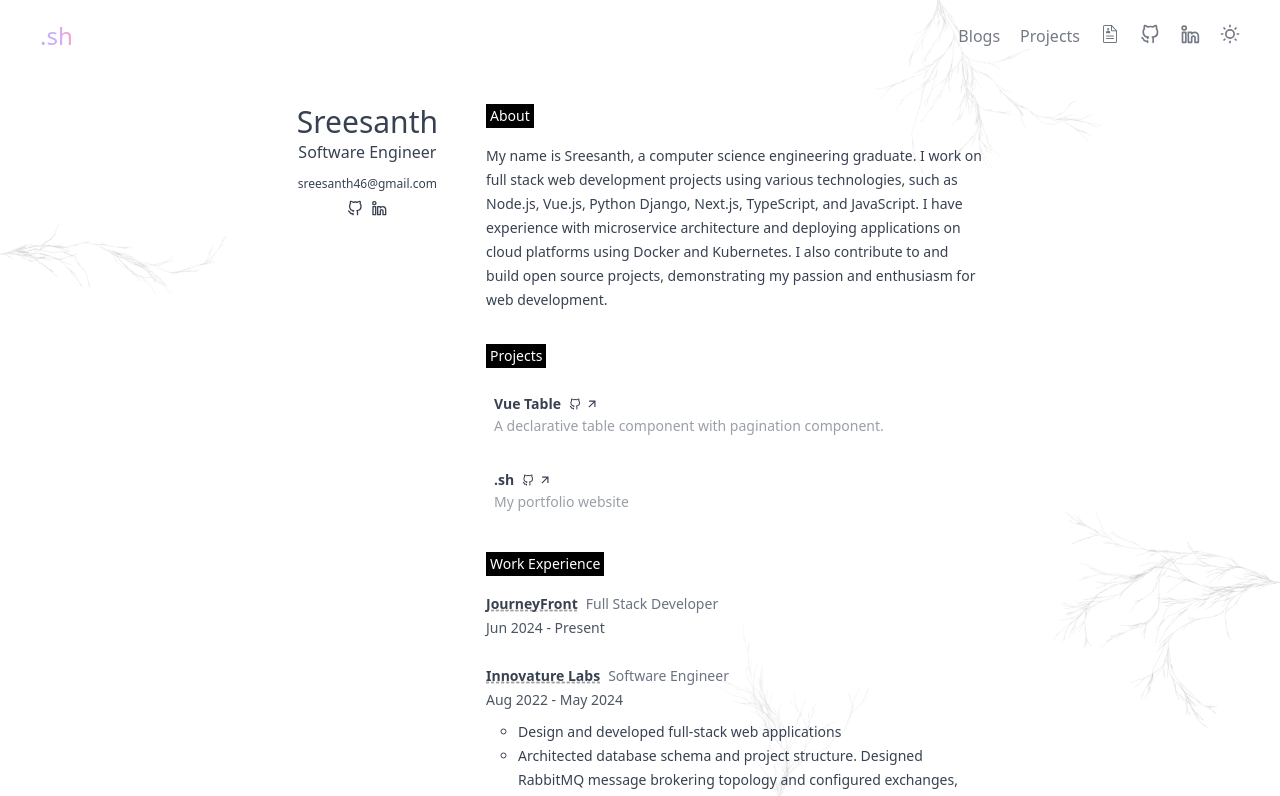
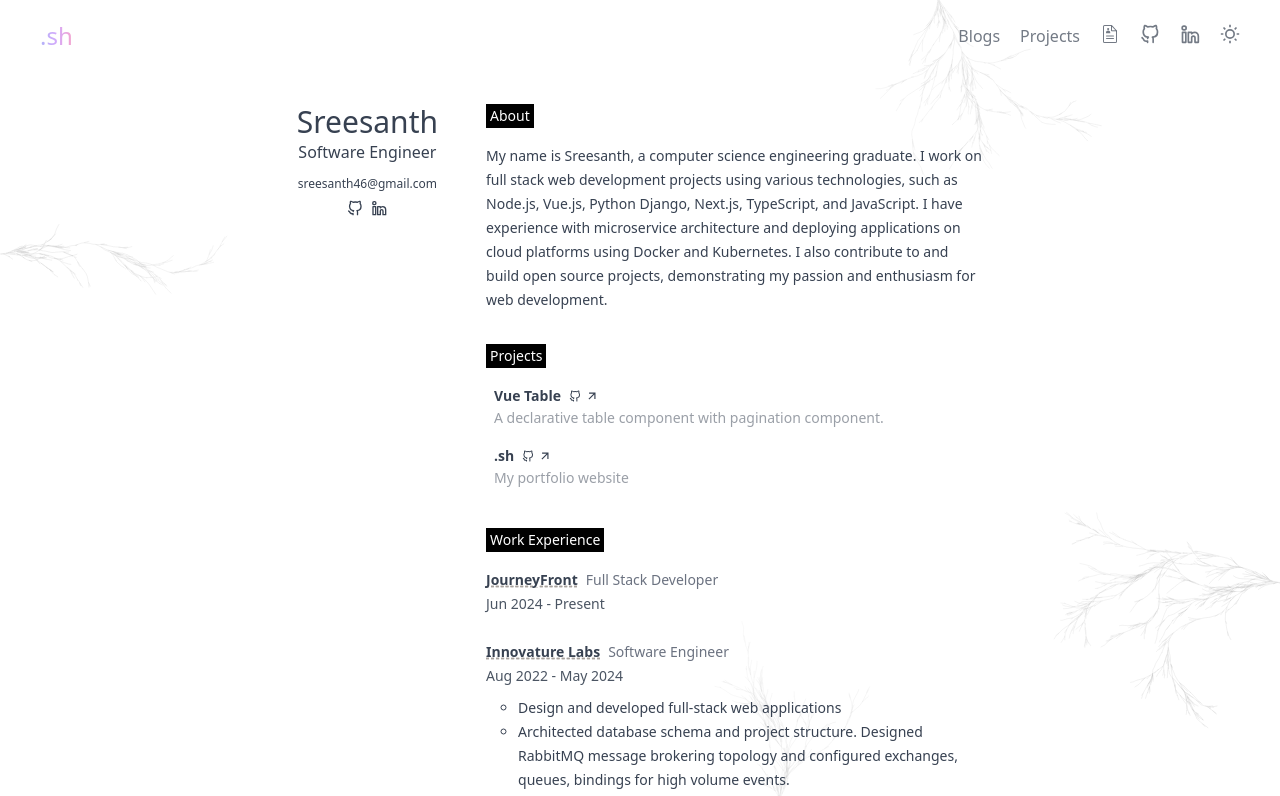
Before and after one commit to Sreesanth46/sreesanth.me, a Vue app: page /resume in a window 1280 px wide. Shown: the top 796 px of the page. Built offline with nearby package versions, Linux system fonts and the light colour scheme.

Commit message:
style: updated gap for project section

```diff
--- a/src/pages/Resume/Resume.vue
+++ b/src/pages/Resume/Resume.vue
@@ -44,8 +44,8 @@ const SectionTitle = h("h4", {
             development.
           </p>
         </div>
-        <div class="flex flex-col gap-4">
-          <section-title> Projects </section-title>
+        <div>
+          <section-title class="mb-2"> Projects </section-title>
           <ProjectExtraCard
             v-for="project in ProjectList"
             :key="project.title"
```
